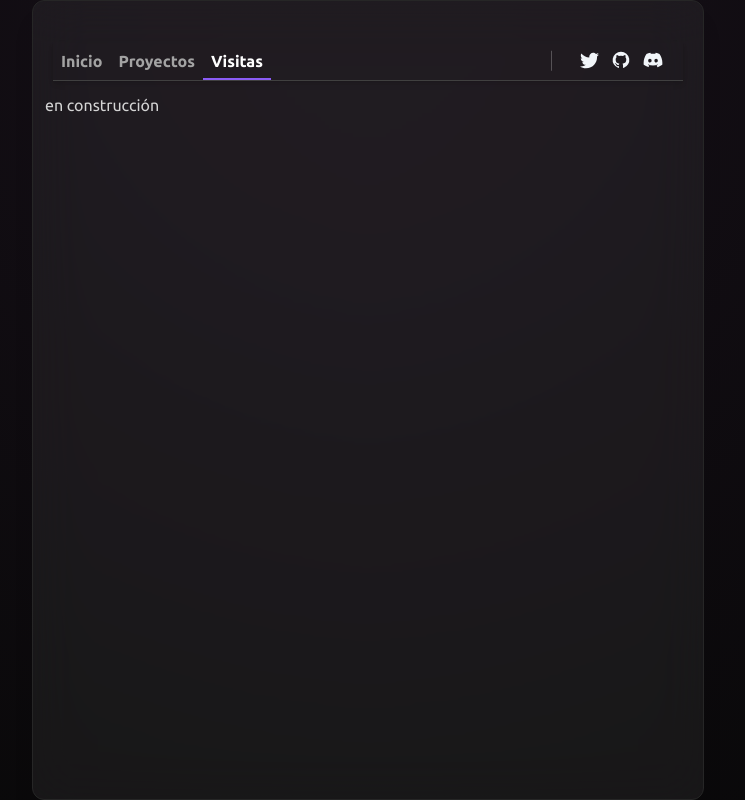
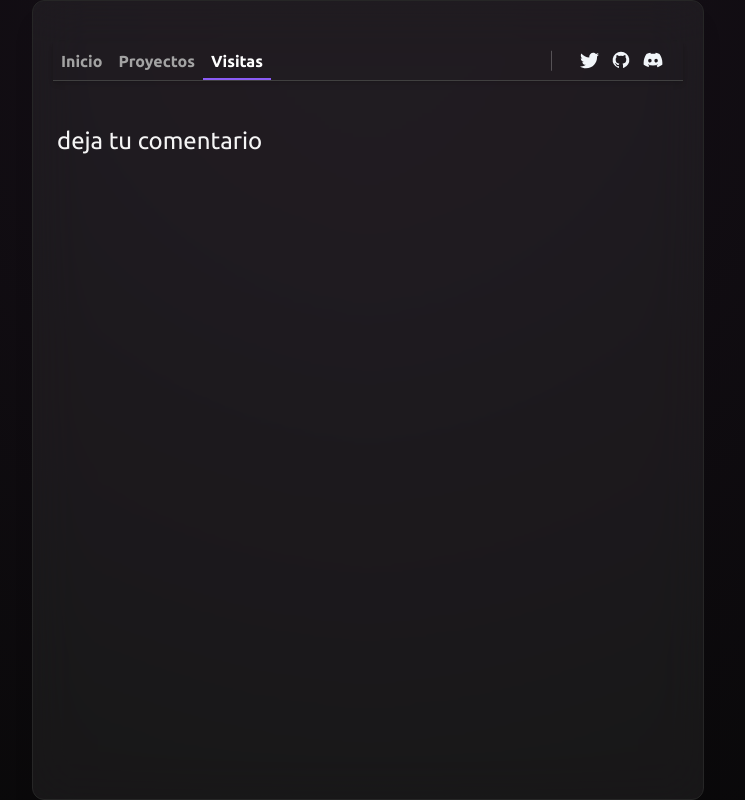
Before and after one commit to echudev/portfolio, a Next.js app: page /guestbook in a window 1280 px wide. Shown: the whole page, without its empty margins (272-1017 px from the left). Built offline with nearby package versions, Linux system fonts and the light colour scheme.

Commit message:
feat: font size change - Page.tsx

```diff
--- a/app/guestbook/page.tsx
+++ b/app/guestbook/page.tsx
@@ -1,5 +1,9 @@
 function ProjectsPage() {
-  return <section className="p-3 max-w-2xl mx-auto">en construcción</section>;
+  return (
+    <section className="p-3 max-w-2xl mx-auto">
+      <h1 className="text-2xl p-3 my-5 text-neutral-100">deja tu comentario</h1>
+    </section>
+  );
 }
 
 export default ProjectsPage;
--- a/app/page.tsx
+++ b/app/page.tsx
@@ -14,9 +14,7 @@ function HomePage() {
   return (
     <section className="p-3 w-full">
       <div className="p-3">
-        <h1 className="text-3xl my-5 text-neutral-100">
-          ¡Hola! Soy Ezequiel 🫡
-        </h1>
+        <h1 className="text-2xl my-5 text-neutral-100">hola, soy Ezequiel 🫡</h1>
         <span className="page-break-after: always;">
           {
             "Soy un desarrollador Frontend con más de 2 años de experiencia en la creación de aplicaciones web utilizando tecnologías como"
--- a/app/projects/page.tsx
+++ b/app/projects/page.tsx
@@ -6,6 +6,9 @@ async function ProjectsPage() {
 
   return (
     <section className="p-3 max-w-2xl mx-auto">
+      <h3 className="text-2xl px-4 pt-3 my-5 text-neutral-100">
+        visita mis proyectos
+      </h3>
       <article className="flex flex-wrap justify-center">
         {projectsCollection.map((project) => (
           <Card key={project.id} data={project} />
```
